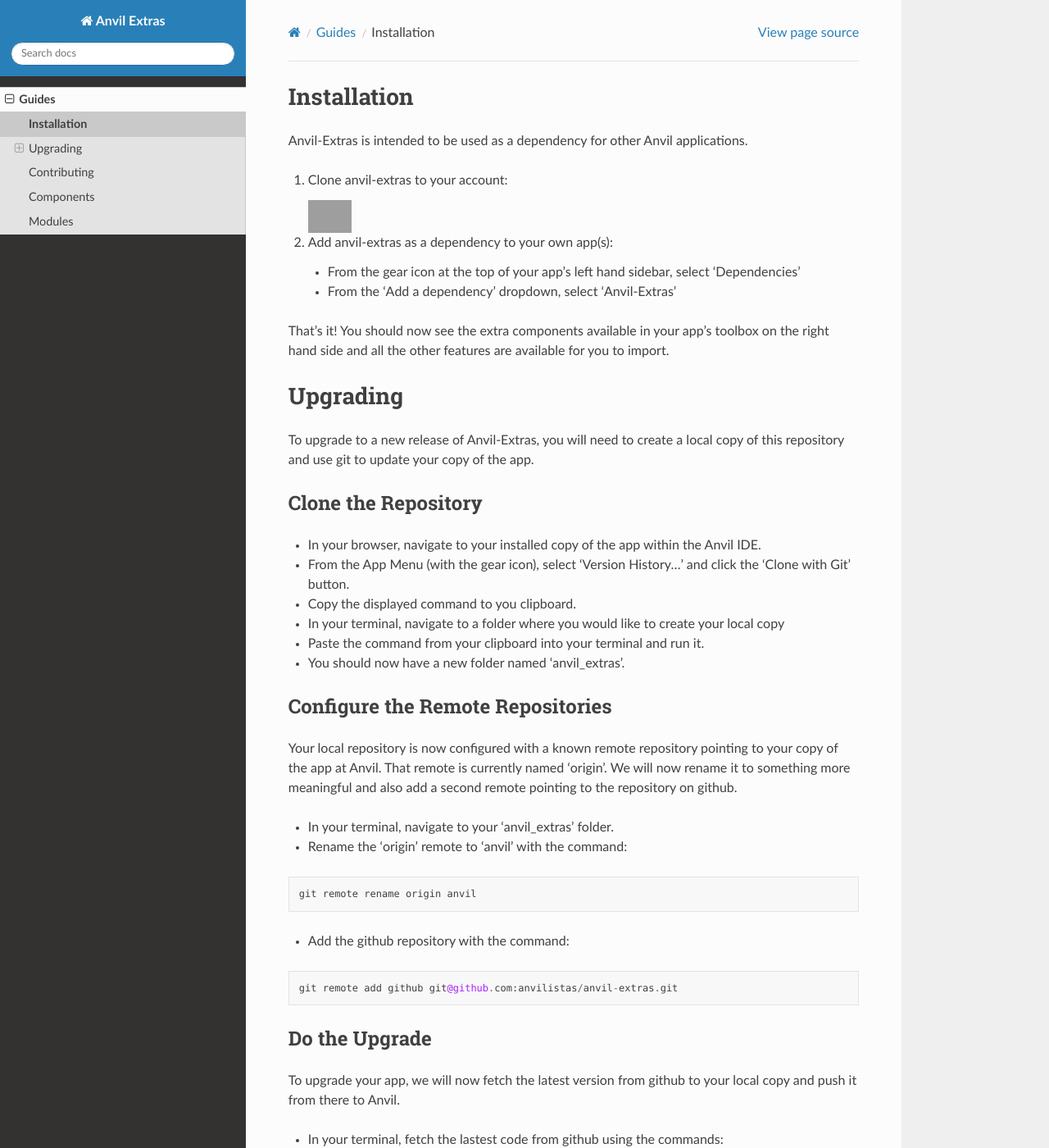
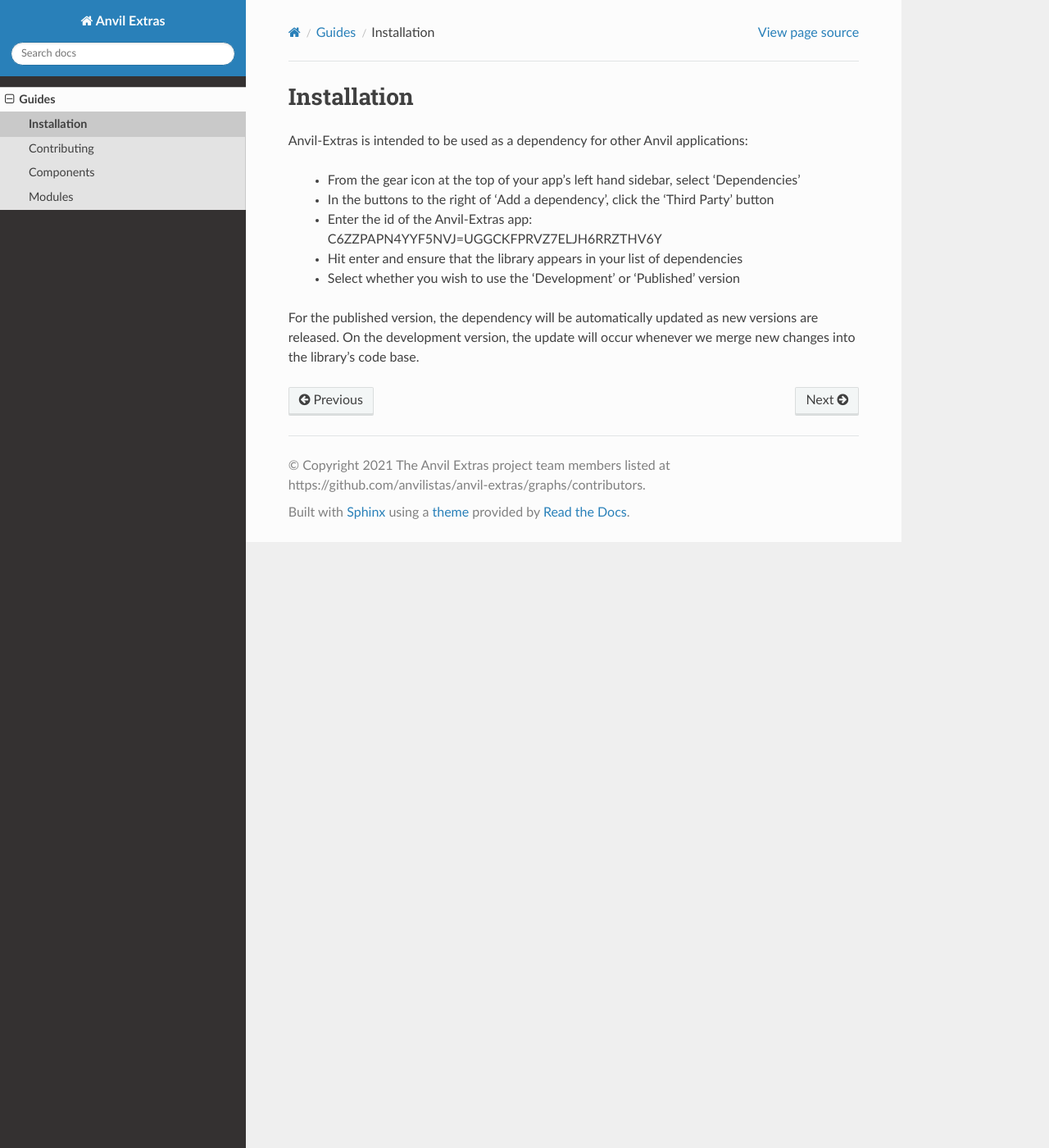
Before and after one commit to anvilistas/anvil-extras, a Sphinx documentation site: the page built from docs/guides/installation.rst, in a window 1280 px wide and 1400 px high. Shown: the whole window at 82% size. Built offline with Sphinx 7.4.7 and the Read the Docs theme 2.0.0, drawn with Linux system fonts in a browser that asks for light colours; some of the changed text lies outside the part shown; grey boxes are pictures that could not be loaded.

Commit message:
Update installation docs for third party dependencies

```diff
--- a/docs/guides/installation.rst
+++ b/docs/guides/installation.rst
@@ -1,64 +1,12 @@
 Installation
 ============
-Anvil-Extras is intended to be used as a dependency for other Anvil applications.
-
-1. Clone anvil-extras to your account:
-
-   .. image:: https://anvil.works/img/forum/copy-app.png
-      :height: 40px
-      :target: https://anvil.works/build#clone:C6ZZPAPN4YYF5NVJ=UGGCKFPRVZ7ELJH6RRZTHV6Y
-
-2. Add anvil-extras as a dependency to your own app(s):
+Anvil-Extras is intended to be used as a dependency for other Anvil applications:
 
    * From the gear icon at the top of your app's left hand sidebar, select 'Dependencies'
-   * From the 'Add a dependency' dropdown, select 'Anvil-Extras'
+   * In the buttons to the right of 'Add a dependency', click the 'Third Party' button
+   * Enter the id of the Anvil-Extras app: C6ZZPAPN4YYF5NVJ=UGGCKFPRVZ7ELJH6RRZTHV6Y
+   * Hit enter and ensure that the library appears in your list of dependencies
+   * Select whether you wish to use the 'Development' or 'Published' version
 
-That's it! You should now see the extra components available in your app's toolbox on the right hand side and all the other features are available for you to import.
-
-Upgrading
-=========
-To upgrade to a new release of Anvil-Extras, you will need to create a local copy of this repository and use git to update your copy of the app.
-
-Clone the Repository
---------------------
-* In your browser, navigate to your installed copy of the app within the Anvil IDE.
-* From the App Menu (with the gear icon), select 'Version History...' and click the 'Clone with Git' button.
-* Copy the displayed command to you clipboard.
-* In your terminal, navigate to a folder where you would like to create your local copy
-* Paste the command from your clipboard into your terminal and run it.
-* You should now have a new folder named 'anvil_extras'.
-
-Configure the Remote Repositories
----------------------------------
-Your local repository is now configured with a known remote repository pointing to your copy of the app at Anvil.
-That remote is currently named 'origin'. We will now rename it to something more meaningful and also add a second remote pointing to the repository on github.
-
-* In your terminal, navigate to your 'anvil_extras' folder.
-* Rename the 'origin' remote to 'anvil' with the command:
-
-.. code-block::
-
-    git remote rename origin anvil
-
-* Add the github repository with the command:
-
-.. code-block::
-
-    git remote add github git@github.com:anvilistas/anvil-extras.git
-
-Do the Upgrade
---------------
-To upgrade your app, we will now fetch the latest version from github to your local copy and push it from there to Anvil.
-
-* In your terminal, fetch the lastest code from github using the commands:
-
-.. code-block::
-
-    git fetch github
-    git reset --hard github/main
-
-* Finally, push those changes to your copy of the app at Anvil:
-
-.. code-block::
-
-    git push -f anvil
+For the published version, the dependency will be automatically updated as new versions are released.
+On the development version, the update will occur whenever we merge new changes into the library's code base.
```
